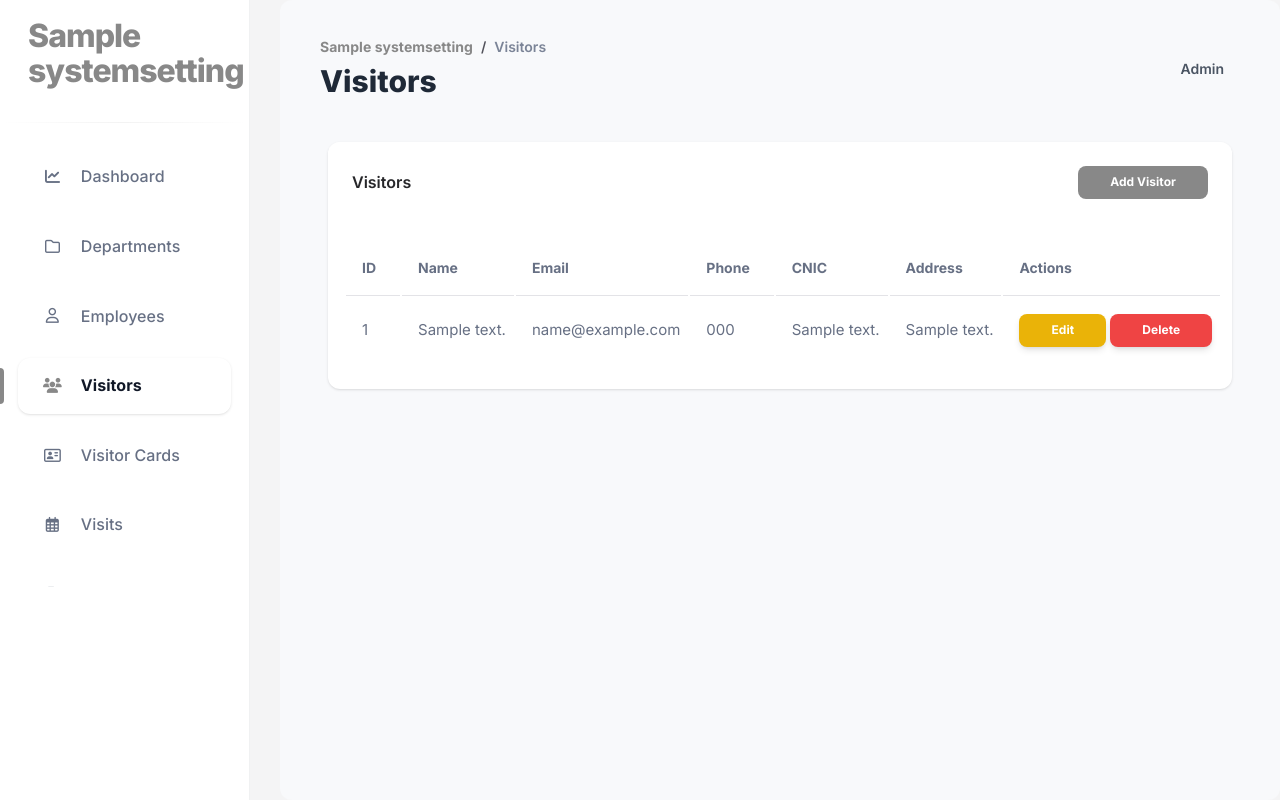
After one commit to hashir500/HNL-VISITOR-MANAGEMENT-SYSTEM-, a Django app: page /visitors/ in a window 1280 px wide. The commit adds this page. Run offline with Django 5.2, Linux system fonts and the light colour scheme; tables that the repository leaves empty hold one stand-in row (values such as "Sample post"); some libraries are stand-ins or nearby versions.

Commit message:
visitor crud

```diff
--- a/highnoon_vms/templates/base.html
+++ b/highnoon_vms/templates/base.html
@@ -6,8 +6,8 @@
   <meta charset="utf-8" />
   <meta name="viewport" content="width=device-width, initial-scale=1, shrink-to-fit=no">
 
-  <link rel="apple-touch-icon" sizes="76x76" href="{% static 'assets/img/apple-icon.png' %}">
-  <link rel="icon" type="image/png" href="{% static 'assets/img/favicon.png' %}">
+  <link rel="Highnoon logo" sizes="76x76" href="{% static 'assets/img/hn_logo.png' %}">
+  <link rel="icon" type="image/png" href="{% static 'assets/img/hn_logo.png' %}">
 
   <title>
     {% block title %}
@@ -305,9 +305,10 @@
         </li>
 
         <li class="nav-item">
-          <a class="nav-link" href="#">
-            <i class="fas fa-users"></i>
-            <span class="nav-link-text">Visitors</span>
+          <a class="nav-link {% if request.resolver_match.url_name == 'visitor_list' or request.resolver_match.url_name == 'visitor_create' or request.resolver_match.url_name == 'visitor_update' or request.resolver_match.url_name == 'visitor_delete' %}active{% endif %}"
+            href="{% url 'visitor_list' %}">
+           <i class="fas fa-users"></i>
+           <span class="nav-link-text">Visitors</span>
           </a>
         </li>
 
--- a/highnoon_vms/visitors/models.py
+++ b/highnoon_vms/visitors/models.py
@@ -19,6 +19,7 @@ class visitor(models.Model):
     visitor_email = models.EmailField(unique= True)
     visitor_phone = models.CharField(max_length= 15)
     visitor_cnic = models.CharField(max_length= 20,unique= True)
+    visitor_address = models.CharField(max_length=255, blank=True, null=True)
     visitor_created_at = models.DateTimeField(auto_now_add= True)
 
     def __str__(self):
--- /dev/null
+++ b/highnoon_vms/visitors/templates/visitors/visitor_list.html
@@ -0,0 +1,186 @@
+{% extends "base.html" %}
+
+{% block title %}Visitors{% endblock %}
+{% block breadcrumb %}Visitors{% endblock %}
+{% block page_heading %}Visitors{% endblock %}
+
+{% block content %}
+
+<div class="card">
+  <div class="card-header d-flex justify-content-between align-items-center">
+    <h6 class="mb-0">Visitors</h6>
+
+    <button type="button" class="btn btn-primary btn-sm mb-0" data-bs-toggle="modal" data-bs-target="#addVisitorModal">
+      Add Visitor
+    </button>
+  </div>
+
+  <div class="card-body px-0 pt-0 pb-2">
+    <div class="table-responsive p-3">
+      <table class="table align-items-center mb-0">
+        <thead>
+          <tr>
+            <th>ID</th>
+            <th>Name</th>
+            <th>Email</th>
+            <th>Phone</th>
+            <th>CNIC</th>
+            <th>Address</th>
+            <th>Actions</th>
+          </tr>
+        </thead>
+
+        <tbody>
+          {% for v in visitors %}
+          <tr>
+            <td>{{ v.visitor_id }}</td>
+            <td>{{ v.visitor_name }}</td>
+            <td>{{ v.visitor_email|default:"-" }}</td>
+            <td>{{ v.visitor_phone }}</td>
+            <td>{{ v.visitor_cnic }}</td>
+            <td>{{ v.visitor_address|default:"-" }}</td>
+            <td>
+              <button type="button" class="btn btn-warning btn-sm mb-0" data-bs-toggle="modal" data-bs-target="#editVisitorModal{{ v.visitor_id }}">
+                Edit
+              </button>
+
+              <button type="button" class="btn btn-danger btn-sm mb-0" data-bs-toggle="modal" data-bs-target="#deleteVisitorModal{{ v.visitor_id }}">
+                Delete
+              </button>
+            </td>
+          </tr>
+
+          <div class="modal fade" id="editVisitorModal{{ v.visitor_id }}" tabindex="-1" aria-hidden="true">
+            <div class="modal-dialog modal-dialog-centered modal-lg">
+              <div class="modal-content">
+                <form method="POST" action="{% url 'visitor_update' v.visitor_id %}">
+                  {% csrf_token %}
+
+                  <div class="modal-header">
+                    <h5 class="modal-title">Edit Visitor</h5>
+                    <button type="button" class="btn-close" data-bs-dismiss="modal"></button>
+                  </div>
+
+                  <div class="modal-body">
+                    <div class="row">
+                      <div class="col-md-6 mb-3">
+                        <label class="form-label">Visitor Name</label>
+                        <input type="text" name="visitor_name" class="form-control" value="{{ v.visitor_name }}" required>
+                      </div>
+
+                      <div class="col-md-6 mb-3">
+                        <label class="form-label">Email</label>
+                        <input type="email" name="visitor_email" class="form-control" value="{{ v.visitor_email }}">
+                      </div>
+
+                      <div class="col-md-6 mb-3">
+                        <label class="form-label">Phone</label>
+                        <input type="text" name="visitor_phone" class="form-control" value="{{ v.visitor_phone }}" required>
+                      </div>
+
+                      <div class="col-md-6 mb-3">
+                        <label class="form-label">CNIC</label>
+                        <input type="text" name="visitor_cnic" class="form-control" value="{{ v.visitor_cnic }}" required>
+                      </div>
+
+                      <div class="col-md-12 mb-3">
+                        <label class="form-label">Address</label>
+                        <input type="text" name="visitor_address" class="form-control" value="{{ v.visitor_address }}">
+                      </div>
+                    </div>
+                  </div>
+
+                  <div class="modal-footer">
+                    <button type="button" class="btn btn-secondary btn-sm" data-bs-dismiss="modal">Cancel</button>
+                    <button type="submit" class="btn btn-primary btn-sm">Update Visitor</button>
+                  </div>
+                </form>
+              </div>
+            </div>
+          </div>
+
+          <div class="modal fade" id="deleteVisitorModal{{ v.visitor_id }}" tabindex="-1" aria-hidden="true">
+            <div class="modal-dialog modal-dialog-centered">
+              <div class="modal-content">
+                <form method="POST" action="{% url 'visitor_delete' v.visitor_id %}">
+                  {% csrf_token %}
+
+                  <div class="modal-header">
+                    <h5 class="modal-title text-danger">Delete Visitor</h5>
+                    <button type="button" class="btn-close" data-bs-dismiss="modal"></button>
+                  </div>
+
+                  <div class="modal-body">
+                    Are you sure you want to delete <strong>{{ v.visitor_name }}</strong>?
+                  </div>
+
+                  <div class="modal-footer">
+                    <button type="button" class="btn btn-secondary btn-sm" data-bs-dismiss="modal">Cancel</button>
+                    <button type="submit" class="btn btn-danger btn-sm">Delete</button>
+                  </div>
+                </form>
+              </div>
+            </div>
+          </div>
+
+          {% empty %}
+          <tr>
+            <td colspan="7">No visitors found.</td>
+          </tr>
+          {% endfor %}
+        </tbody>
+      </table>
+    </div>
+  </div>
+</div>
+
+<div class="modal fade" id="addVisitorModal" tabindex="-1" aria-hidden="true">
+  <div class="modal-dialog modal-dialog-centered modal-lg">
+    <div class="modal-content">
+      <form method="POST" action="{% url 'visitor_create' %}">
+        {% csrf_token %}
+
+        <div class="modal-header">
+          <h5 class="modal-title">Add Visitor</h5>
+          <button type="button" class="btn-close" data-bs-dismiss="modal"></button>
+        </div>
+
+        <div class="modal-body">
+          <div class="row">
+            <div class="col-md-6 mb-3">
+              <label class="form-label">Visitor Name</label>
+              <input type="text" name="visitor_name" class="form-control" required>
+            </div>
+
+            <div class="col-md-6 mb-3">
+              <label class="form-label">Email</label>
+              <input type="email" name="visitor_email" class="form-control">
+            </div>
+
+            <div class="col-md-6 mb-3">
+              <label class="form-label">Phone</label>
+              <input type="text" name="visitor_phone" class="form-control" required>
+            </div>
+
+            <div class="col-md-6 mb-3">
+              <label class="form-label">CNIC</label>
+              <input type="text" name="visitor_cnic" class="form-control" required>
+            </div>
+
+            <div class="col-md-12 mb-3">
+              <label class="form-label">Address</label>
+              <input type="text" name="visitor_address" class="form-control">
+            </div>
+          </div>
+        </div>
+
+        <div class="modal-footer">
+          <button type="button" class="btn btn-secondary btn-sm" data-bs-dismiss="modal">Cancel</button>
+          <button type="submit" class="btn btn-primary btn-sm">Save Visitor</button>
+        </div>
+      </form>
+    </div>
+  </div>
+</div>
+
+{% endblock %}
--- a/highnoon_vms/visitors/urls.py
+++ b/highnoon_vms/visitors/urls.py
@@ -11,4 +11,7 @@ urlpatterns = [
 
 # visitor urls
     path("visitors/", views.visitor_list, name="visitor_list"),
+    path("visitors/create/", views.visitor_create, name="visitor_create"),
+    path("visitors/update/<int:visitor_id>/", views.visitor_update, name="visitor_update"),
+    path("visitors/delete/<int:visitor_id>/", views.visitor_delete, name="visitor_delete"),
 ]
--- a/highnoon_vms/visitors/views.py
+++ b/highnoon_vms/visitors/views.py
@@ -1,5 +1,5 @@
 from django.shortcuts import render, redirect, get_object_or_404
-from .models import visitor_card
+from .models import visitor_card, visitor
 
 
 # visitor card list view
@@ -46,3 +46,53 @@ def visitor_card_delete(request, pk):
         card.delete()
 
     return redirect("visitor_card_list")
+
+
+# visitor list view
+def visitor_list(request):
+    visitors = visitor.objects.all()
+
+    return render(
+        request,
+        "visitors/visitor_list.html",
+        {
+            "visitors": visitors,
+        },
+    )
+
+# visitor create view
+def visitor_create(request):
+    if request.method == "POST":
+        visitor.objects.create(
+            visitor_name=request.POST.get("visitor_name"),
+            visitor_email=request.POST.get("visitor_email") or None,
+            visitor_phone=request.POST.get("visitor_phone"),
+            visitor_cnic=request.POST.get("visitor_cnic"),
+            visitor_address=request.POST.get("visitor_address") or None,
+        )
+
+    return redirect("visitor_list")
+
+# visitor update view
+def visitor_update(request, visitor_id):
+    v = get_object_or_404(visitor, visitor_id=visitor_id)
+
+    if request.method == "POST":
+        v.visitor_name = request.POST.get("visitor_name")
+        v.visitor_email = request.POST.get("visitor_email") or None
+        v.visitor_phone = request.POST.get("visitor_phone")
+        v.visitor_cnic = request.POST.get("visitor_cnic")
+        v.visitor_address = request.POST.get("visitor_address") or None
+        v.save()
+
+    return redirect("visitor_list")
+
+
+# visitor delete view
+def visitor_delete(request, visitor_id):
+    v = get_object_or_404(visitor, visitor_id=visitor_id)
+
+    if request.method == "POST":
+        v.delete()
+
+    return redirect("visitor_list")
```
Also changed, not shown: highnoon_vms/static/assets/img/apple-icon.png (deleted), highnoon_vms/static/assets/img/hn_logo.png (added), highnoon_vms/visitors/migrations/0003_visitor_visitor_address.py (added).
